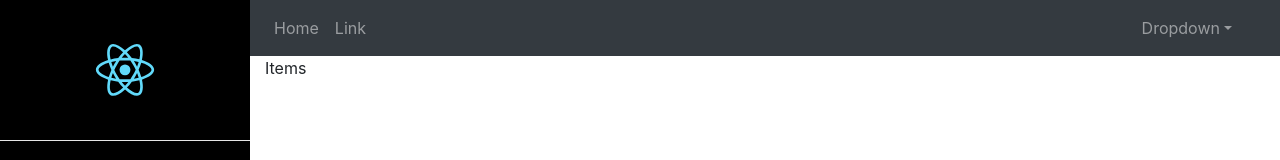
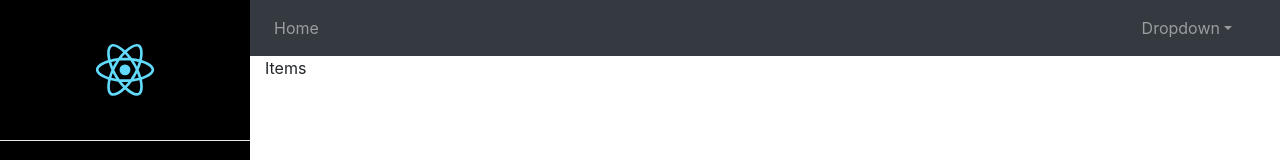
Before and after one commit to LogicalAnt/dt-sales-report, a React (Create React App) app: page /items in a window 1280 px wide. Shown: the top 160 px of the page. Built offline with nearby package versions, Linux system fonts and the light colour scheme; sample sign-in values are in the browser's storage.

Commit message:
feat: change nav link

```diff
--- a/src/components/NavigationBar/index.tsx
+++ b/src/components/NavigationBar/index.tsx
@@ -14,8 +14,7 @@ const NavigationBarComponent = ({ logoutSubmitter }: any) => {
       <Navbar variant="dark" bg="dark" expand="lg" sticky="top">
         <Navbar.Collapse id="basic-navbar-nav">
           <Nav className="mr-auto">
-            <Nav.Link href="#home">Home</Nav.Link>
-            <Nav.Link href="#link">Link</Nav.Link>
+            <Nav.Link href="/dashboard">Home</Nav.Link>
           </Nav>
           <Nav className="mr-md-4">
             <NavDropdown title="Dropdown" id="nav-dropdown">
```
